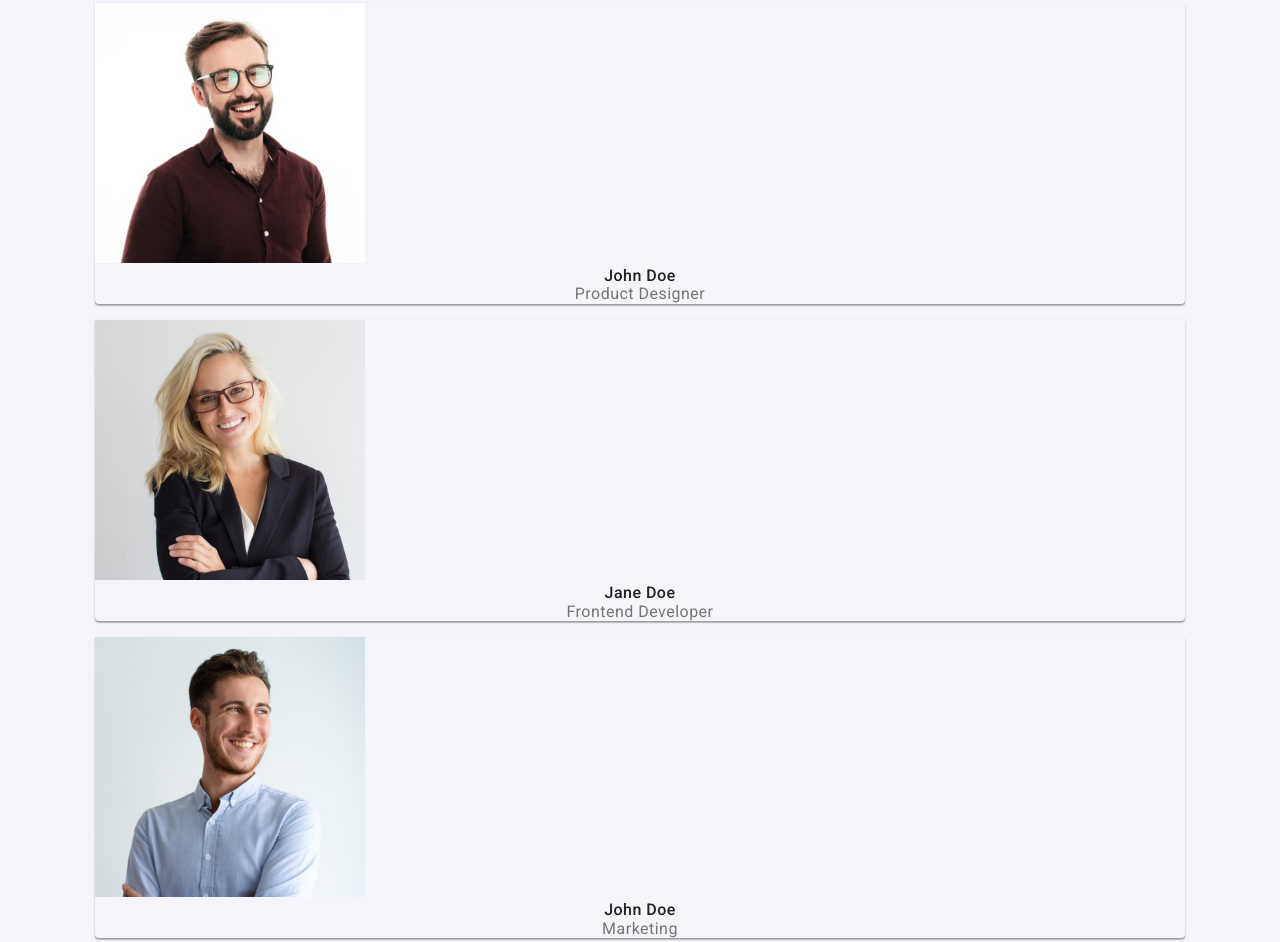
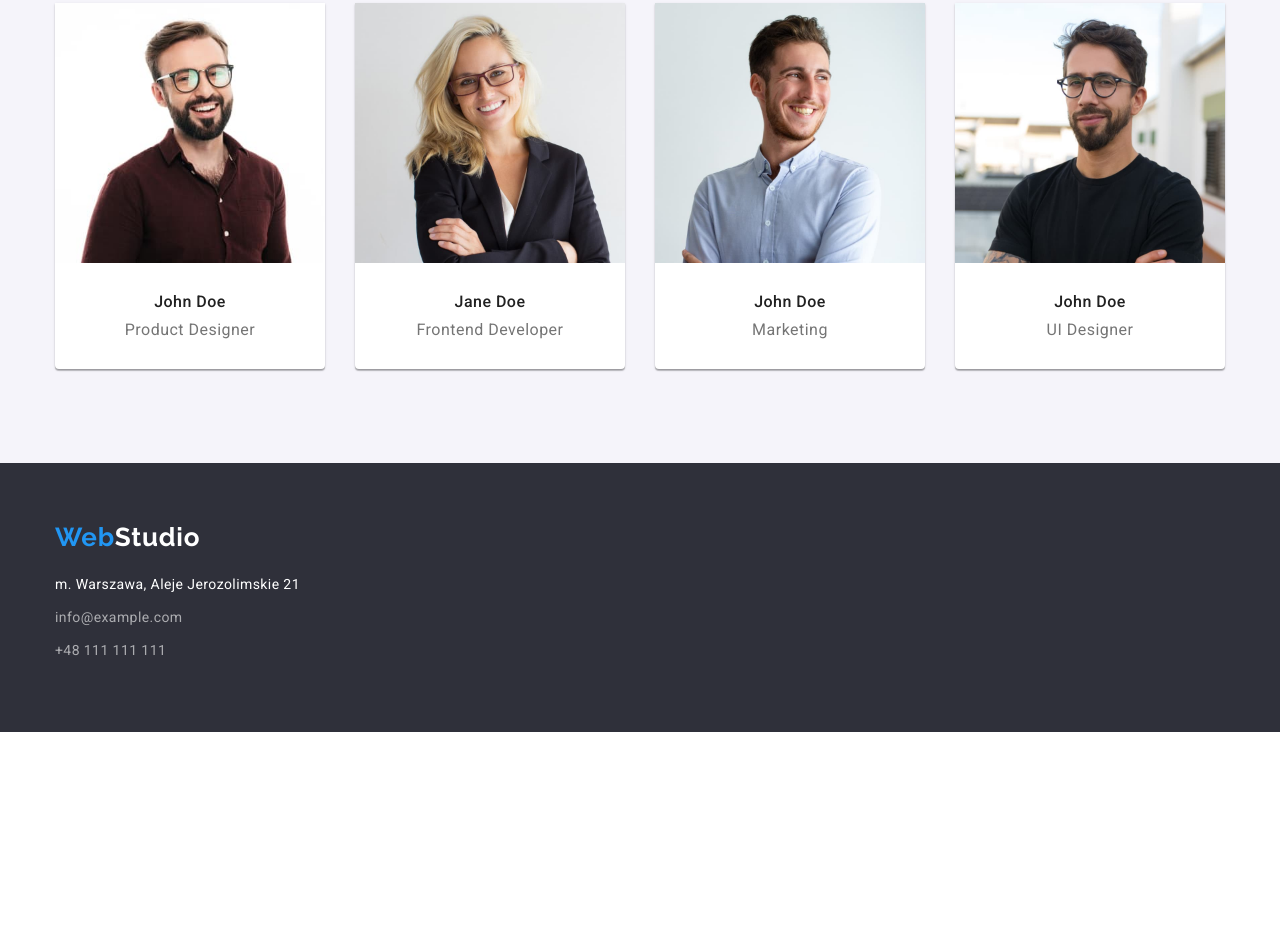
Before and after one commit to kamilaadamska/goit-markup-hw-03, a plain HTML site: page index.html in a window 1280 px wide. Shown: the part 1631-2573 px from the top of the page. After the commit the page ends 2363 px from the top, so only its background shows below. Drawn offline with nearby package versions, Linux system fonts and the light colour scheme.

Commit message:
Added footer styles

```diff
--- a/css/styles.css
+++ b/css/styles.css
@@ -19,7 +19,8 @@ h2,
 h3,
 h4,
 p,
-ul {
+ul,
+figure {
   margin: 0px;
   padding: 0px;
   border: 0px;
@@ -53,7 +54,6 @@ ul {
   letter-spacing: 0.03em;
   color: var(--brand-color-black);
   margin-right: 93px;
-  display: block;
 }
 .logo-color {
   color: var(--selection-color);
@@ -155,32 +155,53 @@ ul {
   gap: 30px;
   justify-content: center;
 }
+/* Our team */
 .our-team-photos {
   list-style-type: none;
+  display: flex;
+  gap: 30px;
 }
 .our-team-photos h3 {
   font-weight: 500;
   font-size: 16px;
   text-align: center;
   letter-spacing: 0.03em;
+  margin-bottom: 10px;
 }
 .our-team-photos span {
-  display: block;
   font-size: 16px;
   text-align: center;
   letter-spacing: 0.03em;
   color: var(--description-color);
 }
-.our-team-photos figure {
+.team-card {
+  background: var(--brand-color-white);
   box-shadow: 0px 1px 3px rgba(0, 0, 0, 0.12), 0px 1px 1px rgba(0, 0, 0, 0.14),
     0px 2px 1px rgba(0, 0, 0, 0.2);
   border-radius: 0px 0px 4px 4px;
+  display: flex;
+  flex-direction: column;
+  align-items: center;
+}
+.team-card figcaption {
+  padding-top: 30px;
+  padding-bottom: 30px;
 }
 .our-team {
   background-color: var(--section-light-color);
 }
+/* Footer styles */
 .footer-color {
   background: var(--section-dark-color);
+}
+.footer-box {
+  padding-top: 60px;
+  padding-bottom: 60px;
+}
+.footer-logo {
+  color: var(--brand-color-white);
+  display: block;
+  margin-bottom: 20px;
 }
 .address-list {
   list-style-type: none;
@@ -191,9 +212,8 @@ ul {
   line-height: 1.71;
   letter-spacing: 0.03em;
   color: var(--brand-color-white);
-}
-.footer-logo {
-  color: var(--brand-color-white);
+  display: block;
+  margin-bottom: 9px;
 }
 .footer-contact-details {
   color: rgba(255, 255, 255, 0.6);
--- a/index.html
+++ b/index.html
@@ -125,7 +125,7 @@
           <h2 class="header-secondary">Nasz zespół</h2>
           <ul class="our-team-photos">
             <li>
-              <figure>
+              <figure class="team-card">
                 <img
                   src="images/our_team/product_designer.jpg"
                   alt="Zdjęcie product designera"
@@ -139,7 +139,7 @@
               </figure>
             </li>
             <li>
-              <figure>
+              <figure class="team-card">
                 <img
                   src="images/our_team/frontend_developer.jpg"
                   alt="Zdjęcie frontend developera"
@@ -153,7 +153,7 @@
               </figure>
             </li>
             <li>
-              <figure>
+              <figure class="team-card">
                 <img
                   src="images/our_team/marketing.jpg"
                   alt="Zdjęcie marketingowca"
@@ -167,7 +167,7 @@
               </figure>
             </li>
             <li>
-              <figure>
+              <figure class="team-card">
                 <img
                   src="images/our_team/ui_designer.jpg"
                   alt="Zdjęcie UI designera"
@@ -185,7 +185,7 @@
       </section>
     </main>
     <footer class="footer-color">
-      <div class="container">
+      <div class="container footer-box">
         <a class="link logo footer-logo" href="index.html"
           ><span class="logo-color">Web</span>Studio</a
         >
```
